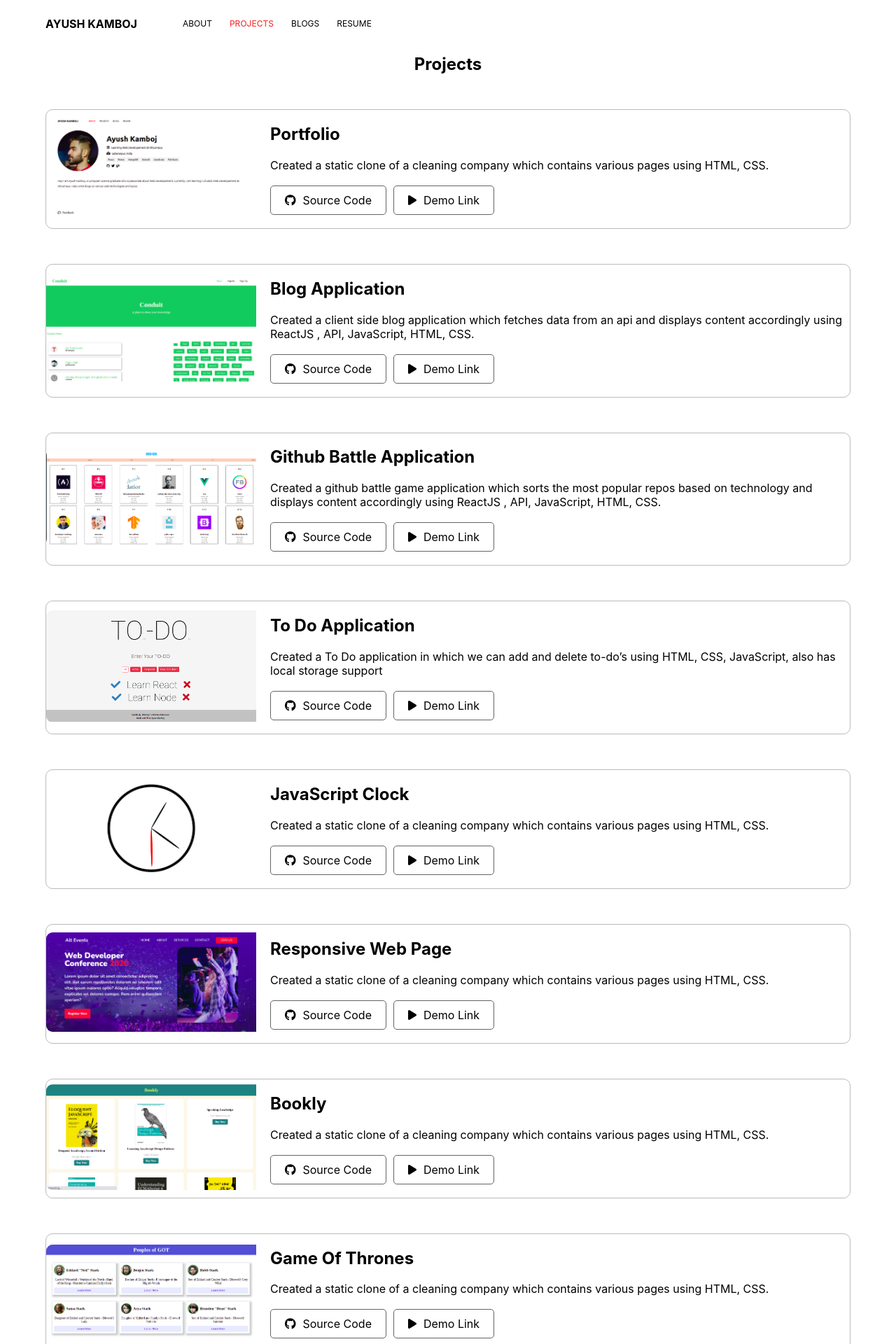
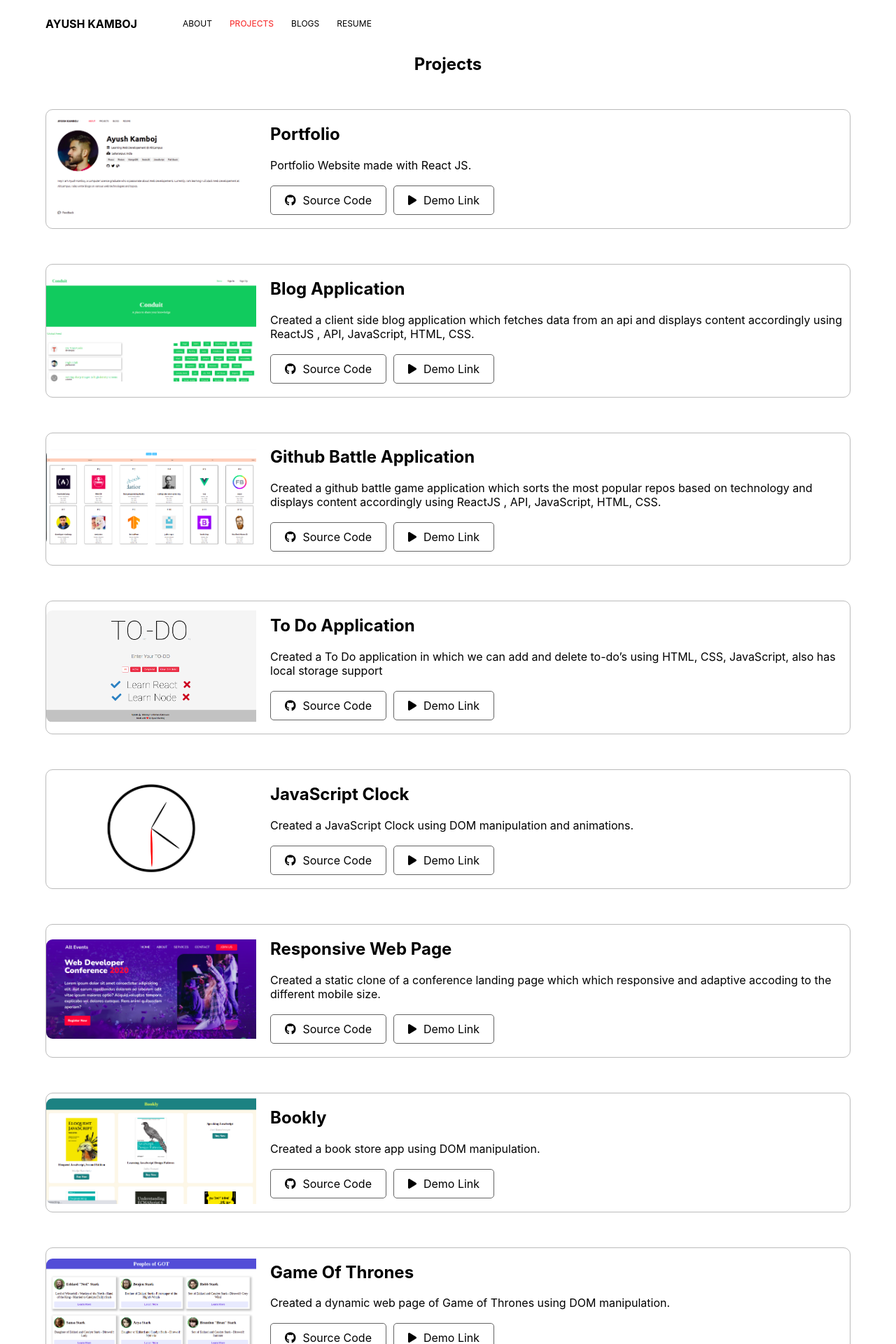
Before and after one commit to Ayushak18/Portfolio, a React (Create React App) app: page /projects in a window 1280 px wide. Shown: the top 1920 px of the page at 70% size. Built offline with nearby package versions, Linux system fonts and the light colour scheme.

Commit message:
Project descriptions added

```diff
--- a/src/component/projects.js
+++ b/src/component/projects.js
@@ -10,10 +10,7 @@ function Projects() {
         </div>
         <div className="project-description">
           <h1>Portfolio</h1>
-          <p>
-            Created a static clone of a cleaning company which contains various
-            pages using HTML, CSS.
-          </p>
+          <p>Portfolio Website made with React JS.</p>
           <a
             href="https://github.com/Ayushak18/Portfolio"
             className="source-code"
@@ -166,8 +163,7 @@ function Projects() {
         <div className="project-description">
           <h1>JavaScript Clock</h1>
           <p>
-            Created a static clone of a cleaning company which contains various
-            pages using HTML, CSS.
+            Created a JavaScript Clock using DOM manipulation and animations.
           </p>
           <a
             href="https://github.com/Ayushak18/JavaScriptClock"
@@ -196,8 +192,8 @@ function Projects() {
         <div className="project-description">
           <h1>Responsive Web Page</h1>
           <p>
-            Created a static clone of a cleaning company which contains various
-            pages using HTML, CSS.
+            Created a static clone of a conference landing page which which
+            responsive and adaptive accoding to the different mobile size.
           </p>
           <a
             href="https://github.com/Ayushak18/ResponsivePageClone"
@@ -225,10 +221,7 @@ function Projects() {
         </div>
         <div className="project-description">
           <h1>Bookly</h1>
-          <p>
-            Created a static clone of a cleaning company which contains various
-            pages using HTML, CSS.
-          </p>
+          <p>Created a book store app using DOM manipulation.</p>
           <a
             href="https://github.com/Ayushak18/Bookly"
             className="source-code"
@@ -256,8 +249,8 @@ function Projects() {
         <div className="project-description">
           <h1>Game Of Thrones</h1>
           <p>
-            Created a static clone of a cleaning company which contains various
-            pages using HTML, CSS.
+            Created a dynamic web page of Game of Thrones using DOM
+            manipulation.
           </p>
           <a
             href="https://github.com/Ayushak18/GOT"
```
